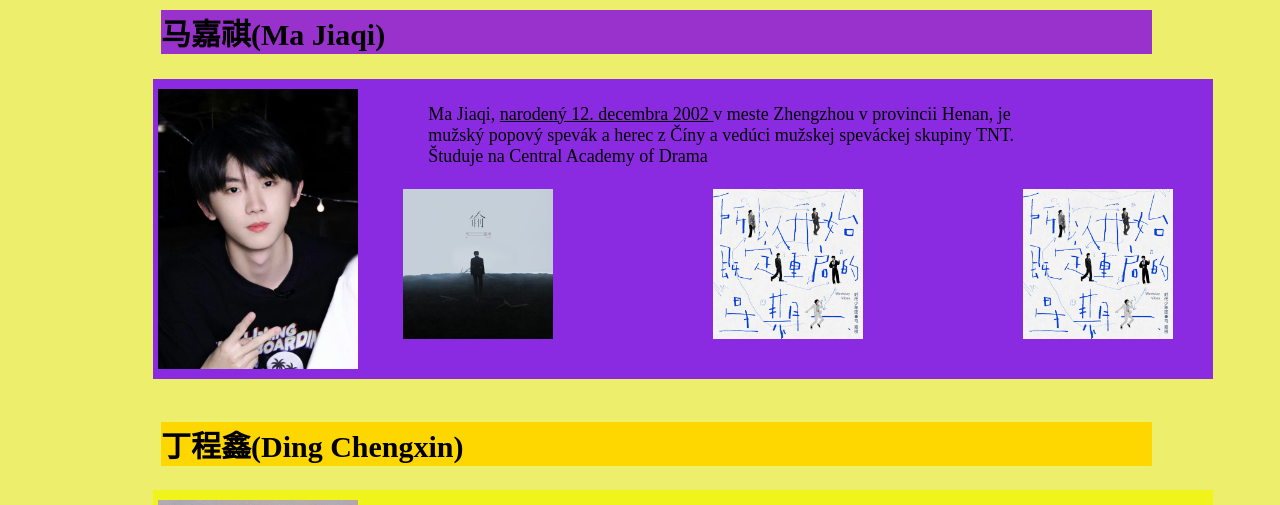
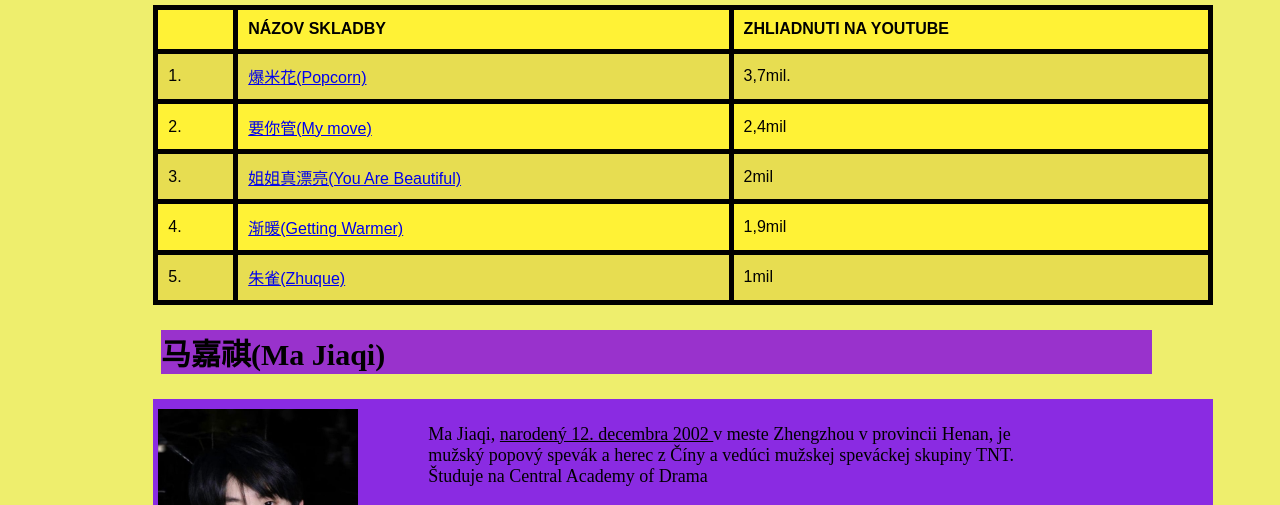
Before and after one commit to jiaqisun9/KVINTA-HTML-CSS-Jiaqi, a plain HTML site: page web.html in a window 1280 px wide. Shown: the part 948-1453 px from the top of the page. Drawn offline with Linux system fonts and the light colour scheme.

Commit message:
Add files via upload

```diff
--- a/web.css
+++ b/web.css
@@ -94,3 +94,11 @@ b{
     height: 280px;
     width: 200px;
 }
+table{
+    position: relative;
+    background-color: rgb(255, 242, 54);
+    width: 1060px;
+    height: 300px;
+    margin-top: 20px;
+    margin-left: 11.5%;
+}
--- a/web.html
+++ b/web.html
@@ -2,6 +2,21 @@
 <html>
     <head>
         <title> TNT</title>
+        <style>
+        table{
+            font-family: Arial, Helvetica, sans-serif;
+            border-collapse: collapse;
+            width: 100%;
+        }
+        td,th{
+            border: 5px solid #000000;
+            text-align: left;
+            padding: 10px;
+        }
+        tr:nth-child(even){
+            background-color: rgb(231, 221, 81);
+        }
+        </style>
         <link rel="icon" type="image/png" href="tnt.jpg">
         <link rel="stylesheet" href="web.css">
         <body style="background-color: rgb(238, 238, 109);">
@@ -21,7 +36,7 @@
 
             <br>
 
-            <p><ins>KLIKNI NA OBRÁZOK A VYPOČUJ SI ICH HUDBY</ins></p>
+            <p><ins>KLIKNI NA OBRÁZOK A VYPOČUJ SI ICH SKLADBY</ins></p>
             <a href="https://www.youtube.com/watch?v=b7N7dc1Tvq8" target="_blank" ;>
                 <img src="aidao.jpg" alt="love to 1440" style="height: 150px;width: 150px;">
             </a>
@@ -34,6 +49,40 @@
             <a href="https://www.youtube.com/watch?v=criOwjy7QKY" target="_blank" ;>
                 <img src="jiejie.jpg" alt="You Are Beautiful" style="height: 150px;width: 150px;">
             </a>
+            <br>
+            <table id="table">
+                <tr>
+                    <th>  </th>
+                    <th>NÁZOV SKLADBY</th>
+                    <th>ZHLIADNUTI NA YOUTUBE</th>
+                </tr>
+                <tr>
+                    <td>1.</td>
+                    <td><a href="https://www.youtube.com/watch?v=VYbljQ7qZno" target="_blank">爆米花(Popcorn)</a></td>
+                    <td>3,7mil.</td>
+                </tr>
+                <tr>
+                    <td>2.</td>
+                    <td><a href="https://www.youtube.com/watch?v=gPZ3dTZl2Pc" target="_blank">要你管(My move)</a></td>
+                    <td>2,4mil</td>
+                </tr>
+                <tr>
+                    <td>3.</td>
+                    <td><a href="https://www.youtube.com/watch?v=criOwjy7QKY" target="_blank">姐姐真漂亮(You Are Beautiful)</a></td>
+                    <td>2mil</td>
+                </tr>
+                <tr>
+                    <td>4.</td>
+                    <td><a href="https://www.youtube.com/watch?v=sdNs1iWfAS8" target="_blank">渐暖(Getting Warmer)</a></td>
+                    <td>1,9mil</td>
+                </tr>
+                <tr>
+                    <td>5.</td>
+                    <td><a href="https://www.youtube.com/watch?v=bKVXuWw_zE8" target="_blank">朱雀(Zhuque)</a></td>
+                    <td>1mil</td>
+                </tr>
+            </table>
+
 
 
             <h2 style="background-color: darkorchid;", >马嘉祺(Ma Jiaqi)</h2>
```
